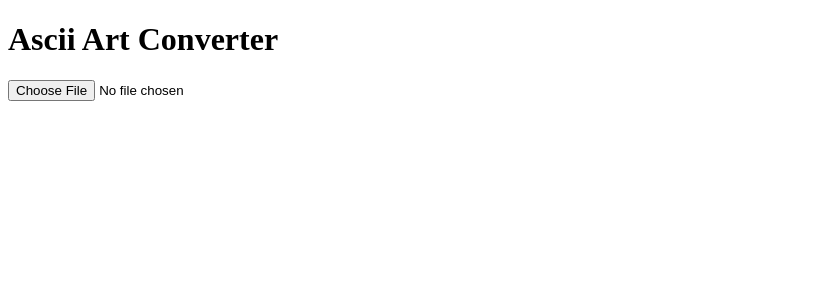
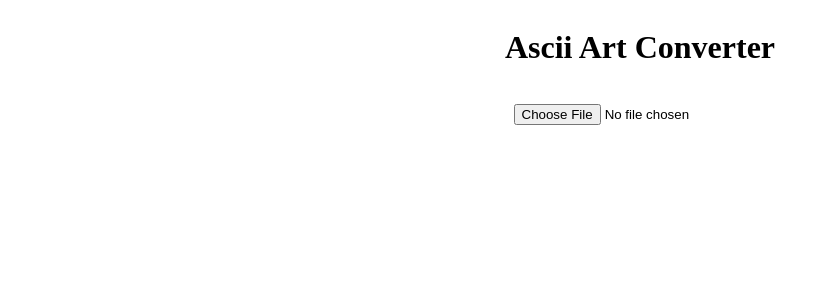
Before and after one commit to Pawan0603/ASCII-image, a plain HTML site: page index.html in a window 1280 px wide. Shown: the whole page, without its empty margins (0-830 px from the left). Drawn offline with Linux system fonts and the light colour scheme.

Commit message:
change main alignmaint

```diff
--- a/index.html
+++ b/index.html
@@ -1,23 +1,32 @@
 <!DOCTYPE html>
 <html lang="en">
+
 <head>
     <meta charset="UTF-8">
     <meta name="viewport" content="width=device-width, initial-scale=1.0">
     <meta http-equiv="X-UA-Compatible" content="ie=edge">
     <title>Ascii Art Converter</title>
     <style>
-        .preSection{
+        body {
+            display: flex;
+            flex-direction: column;
+            align-items: center;
+        }
+
+        .preSection {
             font-size: 2px;
         }
     </style>
 </head>
+
 <body>
     <h1>Ascii Art Converter</h1>
     <p>
-        <input type="file" name="picture" />
+        <input type="file" name="picture" accept="image/*" />
     </p>
     <canvas id="preview"></canvas>
     <pre class="preSection" id="ascii"></pre>
     <script src="./script.js"></script>
 </body>
+
 </html>
```
